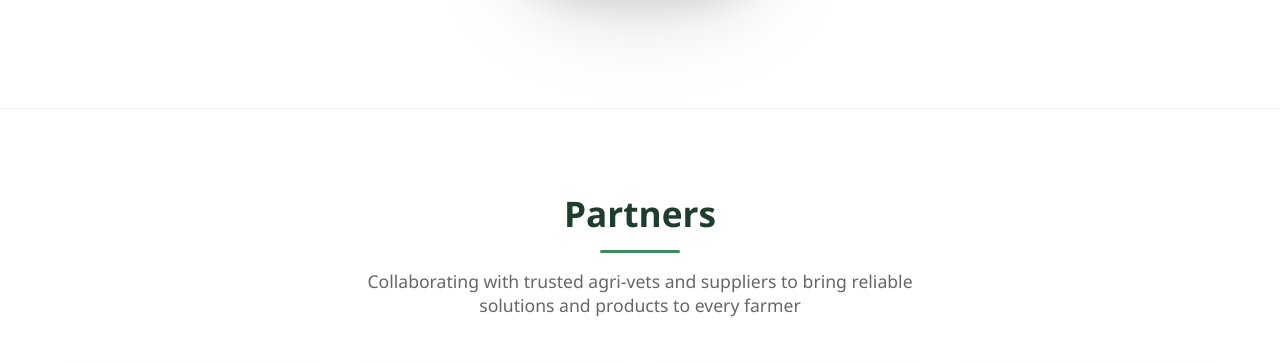
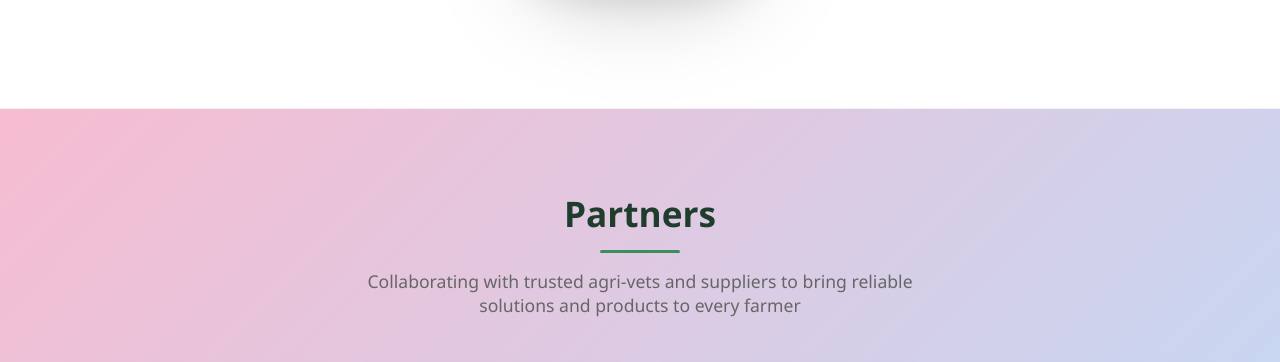
Before and after one commit to GHOST-ops123/Agera, a website: page index.html in a window 1280 px wide. Shown: the part 2279-2641 px from the top of the page. Drawn offline with nearby package versions, Linux system fonts and the light colour scheme.

Commit message:
Add files via upload

```diff
--- a/index.html
+++ b/index.html
@@ -923,7 +923,7 @@
         /* Partners Section */
         .partners {
             padding: 8rem 0 5rem 0;
-            background: linear-gradient(135deg, #ffe6e6 0%, #e6f3ff 100%) !important;
+            background: linear-gradient(135deg, #f8bbd0 0%, #bbdefb 100%) !important;
             margin-top: -3rem;
             border-bottom: 1px solid #f0f0f0;
         }
@@ -4096,10 +4096,6 @@ setInterval(() => {
     background: white !important;
   }
 
-  #partners, .partners {
-    background: white !important;
-  }
-
   #app-preview, .app-preview, .app-preview-bg {
     background: white !important;
   }
```
